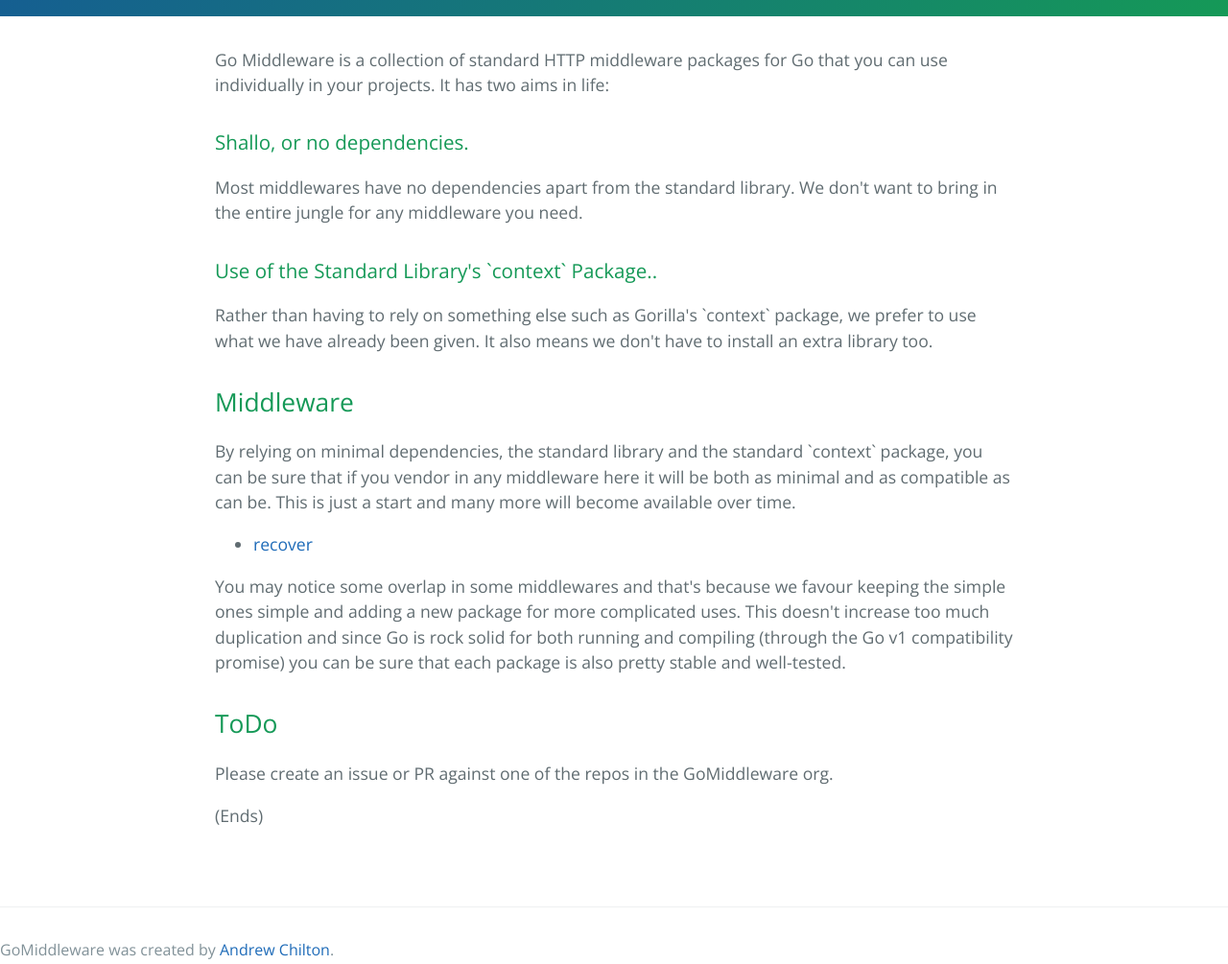
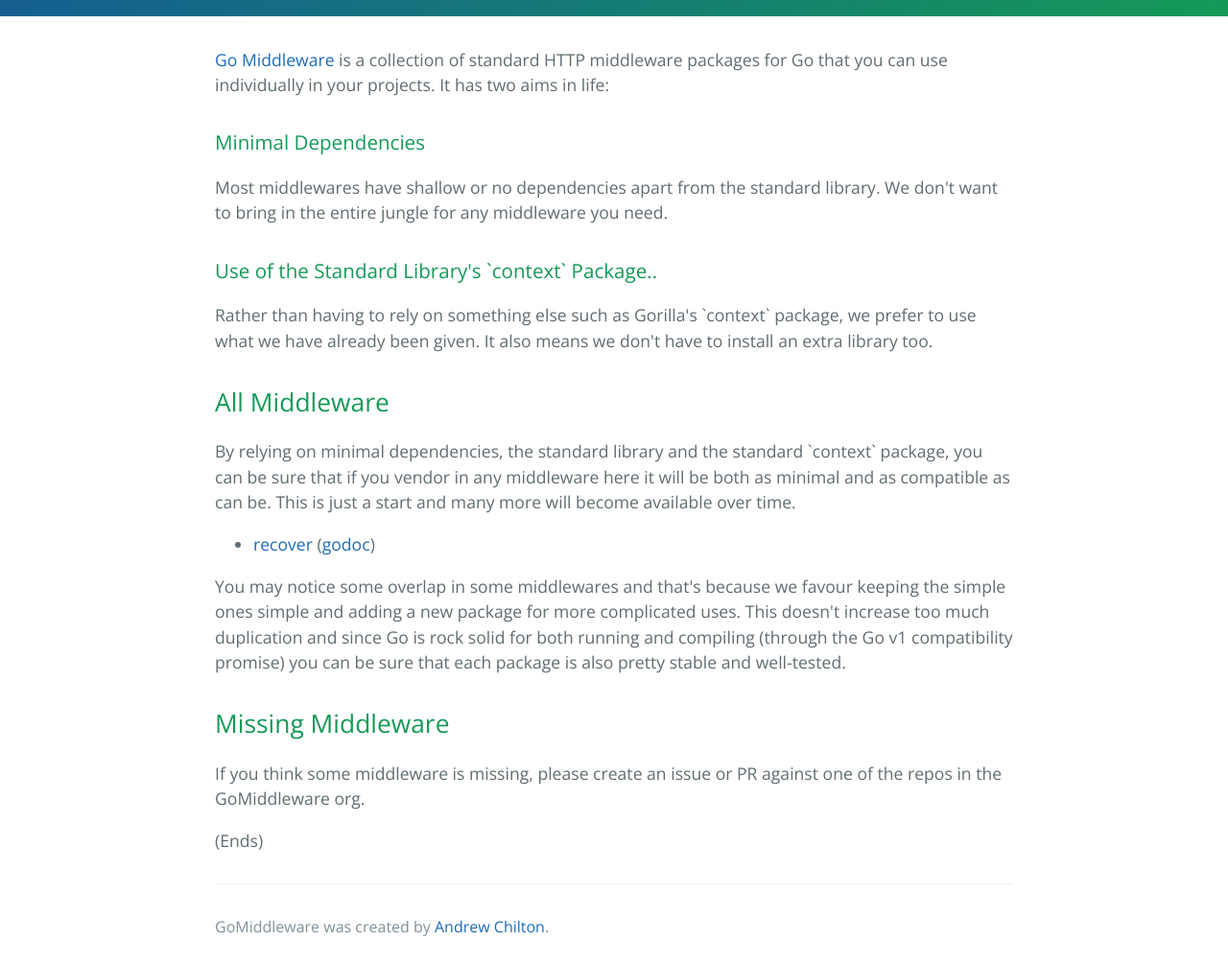
Before and after one commit to gomiddleware/gomiddleware.github.io, a plain HTML site: page index.html in a window 1280 px wide. Shown: the part 300-1305 px from the top of the page at 96% size. Drawn offline with nearby package versions, Linux system fonts and the light colour scheme.

Commit message:
Better docs and links

```diff
--- a/index.html
+++ b/index.html
@@ -17,13 +17,13 @@
 
     <section class="main-content">
       <p>
-        Go Middleware is a collection of standard HTTP middleware packages for Go that you can use individually in your
-        projects. It has two aims in life:
+        <a href="https://github.com/gomiddleware">Go Middleware</a> is a collection of standard HTTP middleware
+        packages for Go that you can use individually in your projects. It has two aims in life:
       </p>
-      <h3>Shallo, or no dependencies.</h3>
+      <h3>Minimal Dependencies</h3>
       <p>
-        Most middlewares have no dependencies apart from the standard library. We don't want to bring in the entire
-        jungle for any middleware you need.
+        Most middlewares have shallow or no dependencies apart from the standard library. We don't want to bring in the
+        entire jungle for any middleware you need.
       </p>
       <h3>Use of the Standard Library's `context` Package..</h3>
       <p>
@@ -33,7 +33,7 @@
 
       <h2>
         <a id="middleware" class="anchor" href="#middleware" aria-hidden="true"></a>
-        Middleware
+        All Middleware
       </h2>
       <p>
          By relying on minimal dependencies, the standard library and the standard `context` package, you can be sure
@@ -42,7 +42,7 @@
       </p>
 
       <ul>
-        <li><a href="https://github.com/gomiddleware/recover">recover</a></li>
+        <li><a href="https://github.com/gomiddleware/recover">recover</a> (<a href="https://godoc.org/github.com/gomiddleware/recover">godoc</a>)</li>
       </ul>
 
       <p>
@@ -54,17 +54,20 @@
 
       <h2>
         <a id="todo" class="anchor" href="#todo" aria-hidden="true"></a>
-        ToDo
+        Missing Middleware
       </h2>
 
-      <p>Please create an issue or PR against one of the repos in the GoMiddleware org.</p>
+      <p>If you think some middleware is missing, please create an issue or PR against one of the repos in the GoMiddleware org.</p>
 
       <p>(Ends)</p>
+
+      <footer class="site-footer">
+        <span class="site-footer-credits">
+          GoMiddleware was created by <a href="https://chilts.org/">Andrew Chilton</a>.
+        </span>
+      </footer>
+
     </section>
-
-    <footer class="site-footer">
-      <span class="site-footer-credits">GoMiddleware was created by <a href="https://chilts.org/">Andrew Chilton</a>.</span>
-    </footer>
 
   </body>
 </html>
```
